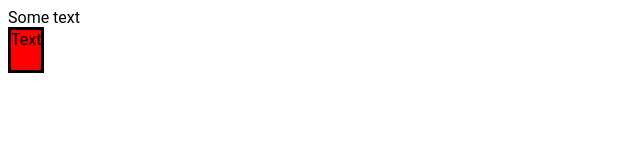
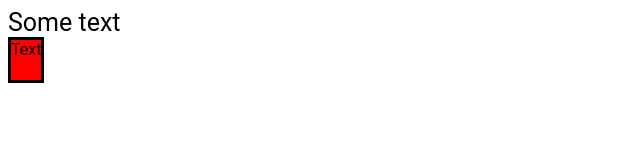
Before and after one commit to Chistikov/git_test, a plain HTML site: page index.html in a window 1280 px wide. Shown: the whole page, without its empty margins (0-640 px from the left). Drawn offline with Linux system fonts and the light colour scheme.

Commit message:
Changed font size

```diff
--- a/index.html
+++ b/index.html
@@ -7,7 +7,7 @@
     <link rel="stylesheet" href="./style.css" />
   </head>
   <body>
-    <div>Some text</div>
+    <div class="title">Some text</div>
     <div class="block">Text</div>
   </body>
 </html>
--- a/style.css
+++ b/style.css
@@ -1,3 +1,7 @@
+.title {
+  font-size: 25px;
+}
+
 div {
   font-family: Roboto;
 }
```
